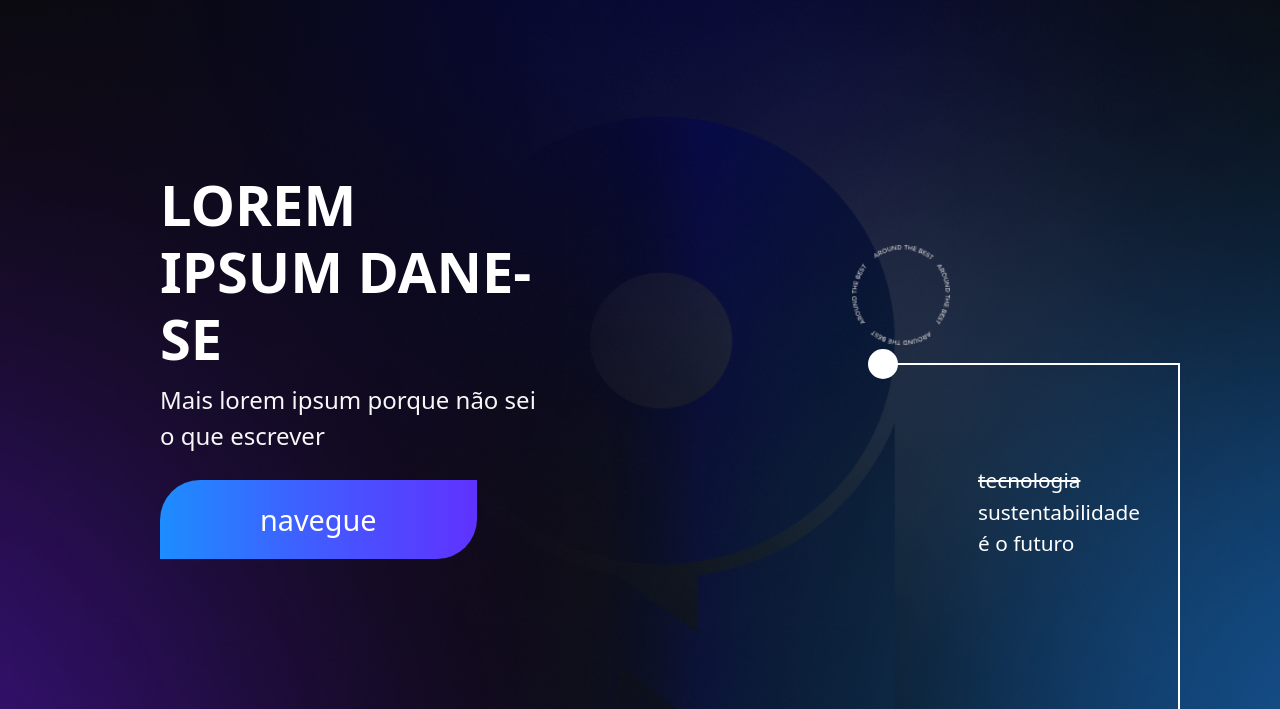
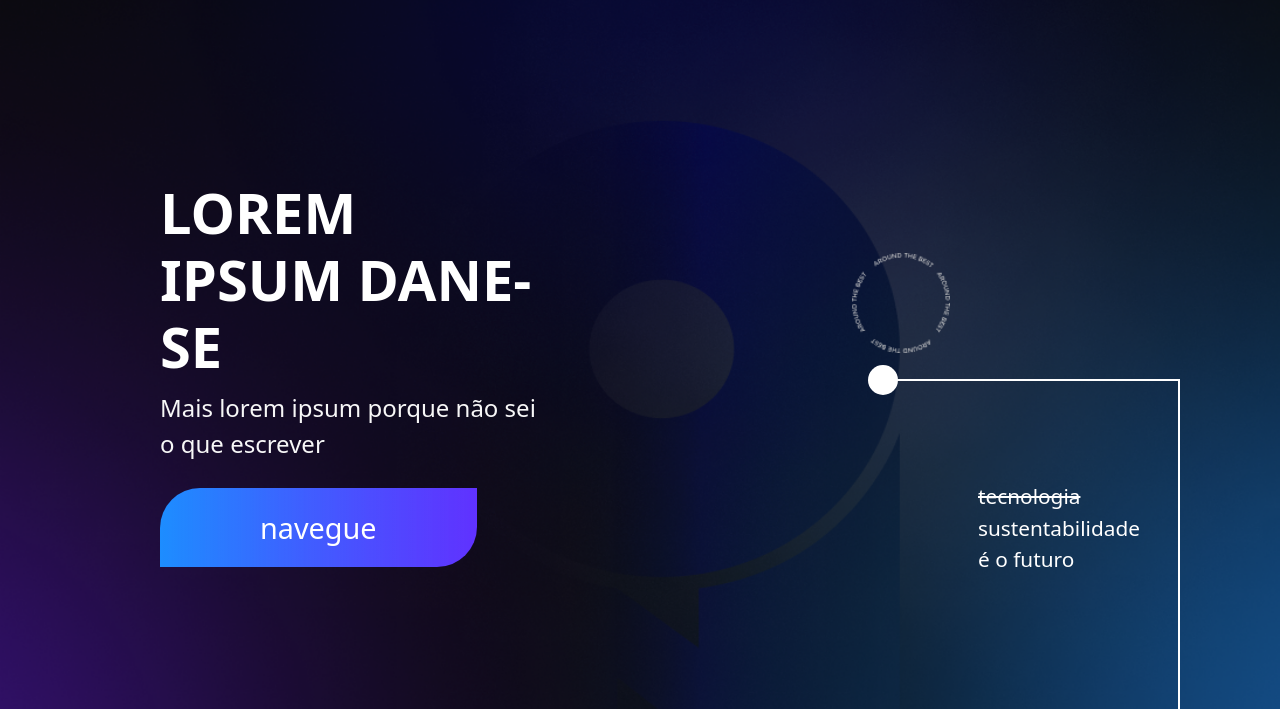
Before and after one commit to luizlopes12/Oberon, a plain HTML site: page index.html in a window 1280 px wide. Shown: the part 91-800 px from the top of the page. Drawn offline with Linux system fonts and the light colour scheme.

Commit message:
Update style.css

```diff
--- a/assets/css/style.css
+++ b/assets/css/style.css
@@ -275,7 +275,7 @@ body {
 
 @media(max-width: 1366px) {
     .hero__section .hero__texts {
-        height: 90vh;
+        height: 92vh;
     }
 
     .hero__section .hero__texts .right .line__text {
```
